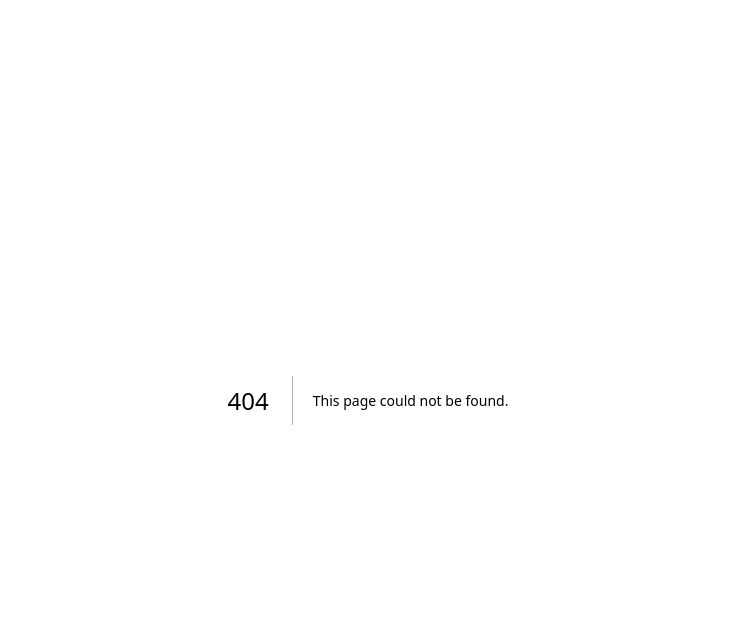
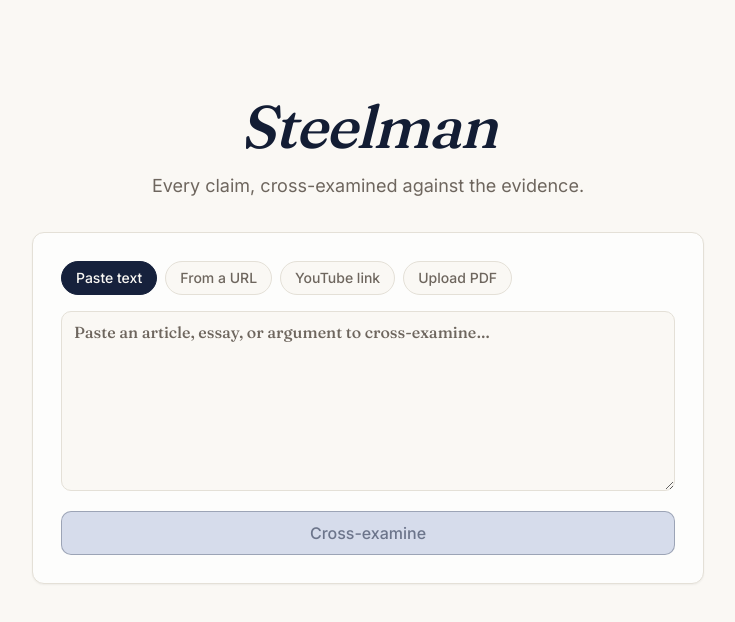
Before and after one commit to chiraagsharma24/Steelman, a Next.js app: page / in a window 1280 px wide. Before the commit this address had no page. Shown: the top 622 px of the page, without its empty margins (272-1007 px from the left). Built offline with nearby package versions, Linux system fonts and the light colour scheme.

Commit message:
feat: add Home component to render AnalyzeFlow

```diff
--- /dev/null
+++ b/app/page.tsx
@@ -0,0 +1,5 @@
+import { AnalyzeFlow } from "@/components/analyze/AnalyzeFlow";
+
+export default function Home() {
+  return <AnalyzeFlow />;
+}
```
